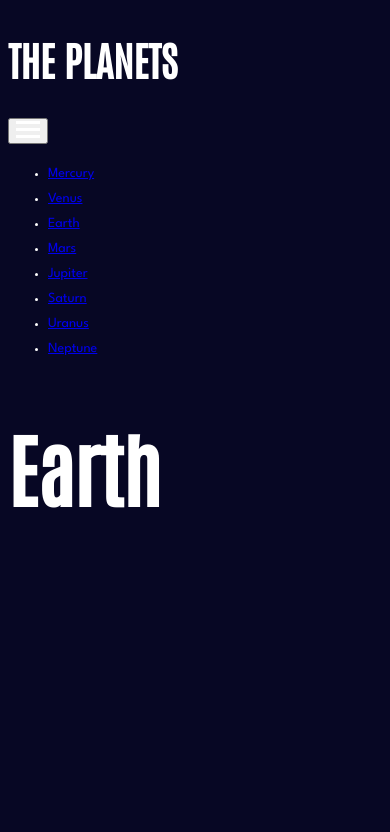
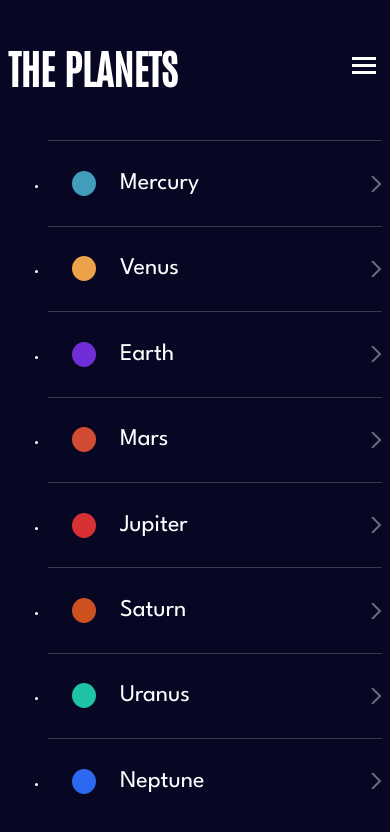
Before and after one commit to Li-Shang-tw/planets-fact-site, a Vue app: page /Earth in a window 390 px wide. Shown: the top 832 px of the page. Built offline with nearby package versions, Linux system fonts and the light colour scheme; the HTML template or start-up script is replaced by a standard one.

Commit message:
navigator mobile finish

```diff
--- a/src/assets/main.css
+++ b/src/assets/main.css
@@ -6,7 +6,7 @@
     --venus:#EDA249;
     --earth:#6F2ED6;
     --mars:#D14C32;
-    --jupyter:#D83134;
+    --jupiter:#D83134;
     --saturn:#CD5120;
     --uranus:#1EC2A4;
     --neptune:#2D68F0;
@@ -42,3 +42,8 @@
     line-height: 2.2727em;
     font-weight: bold;
  }
+
+ /**layout**/
+ .row{
+   display:flex;
+ }
--- a/src/components/TheNavigator.vue
+++ b/src/components/TheNavigator.vue
@@ -5,6 +5,23 @@ export default{
       return {
         planets:sourceData
       }
+    },
+    methods:{
+        iconStyle(planetName){
+            const iconColor ="var(--"+planetName.toLowerCase()+")";
+            return  {
+                /*---製作星球色的圓點 */
+                'background-color':iconColor,
+                width:'1em',
+                'border-radius': "50%",
+                color:iconColor,
+                margin:[0,'1em'] ,
+            }
+
+        }
+    },
+    mounted(){
+        console.log(this.iconStyle("Mars"))
     }
 }
 </script>
@@ -12,16 +29,61 @@ export default{
 <template>
 
     <nav class="nav">
-        <h2 class="logo">THE PLANETS</h2>
+        <div class="nav__head row">
+            <h2 class="logo">THE PLANETS</h2>
         <button class="nav__btn--toogle">
             <img src="../assets/images/icon-hamburger.svg" alt="icon-hamburger">
         </button>
+        </div>
+
         <ul class="nav_list">
             <li class="nav_item" v-for="planet in planets" :Key="planet.name">
-                <router-link :to="{ name: 'MainView', params: { planetName:planet.name  }}">{{ planet.name }}</router-link>
+                <router-link class="nav_link" :to="{ name: 'MainView', params: { planetName:planet.name  }}">
+                    <div class="nav__link__icon"  :style="iconStyle(planet.name )">.</div>
+                    {{ planet.name }}
+                    <img src="../assets/images/icon-chevron.svg" class="nav__link__chevron" alt="icon-chevron">
+                </router-link>
             </li>
         </ul>
     </nav>
 </template>
 <style>
+
+
+.nav__head{
+    justify-content: space-between;
+}
+
+/*---按鈕樣式 */
+.nav__btn--toogle{
+    background-color: var(--background);
+    border:0px;
+}
+
+.nav_list{
+    height: 80vh; /*---手機板:導覽列占滿螢幕高度*/
+
+    display:flex;
+    flex-direction: column;
+}
+.nav_item{
+    flex-grow: 1;
+    border-top:0.5px solid var(--second-btn)
+}
+/* navigator list 樣式*/
+.nav_link{
+    color:var(--primary);
+    text-decoration: none;
+    font-size: 1.5rem;
+    display:flex;
+    align-items: center;
+    min-height: 10vh;  /*---每個項目佔總高度的14% */
+
+}
+.nav__link__chevron{
+    width:0.5em;
+    margin:0 0 0 auto;
+ }
+
+
 </style>
--- a/src/views/MainView.vue
+++ b/src/views/MainView.vue
@@ -28,6 +28,15 @@ export default{
 
 </script>
 
-<template>
-  <h1>{{planet.name  }}</h1>
+<template >
+  <div class="main">
+    <h1 >{{planet.name  }}</h1>
+  </div>
+
 </template>
+
+<style >
+.main{
+  display: none;
+}
+</style>
```
